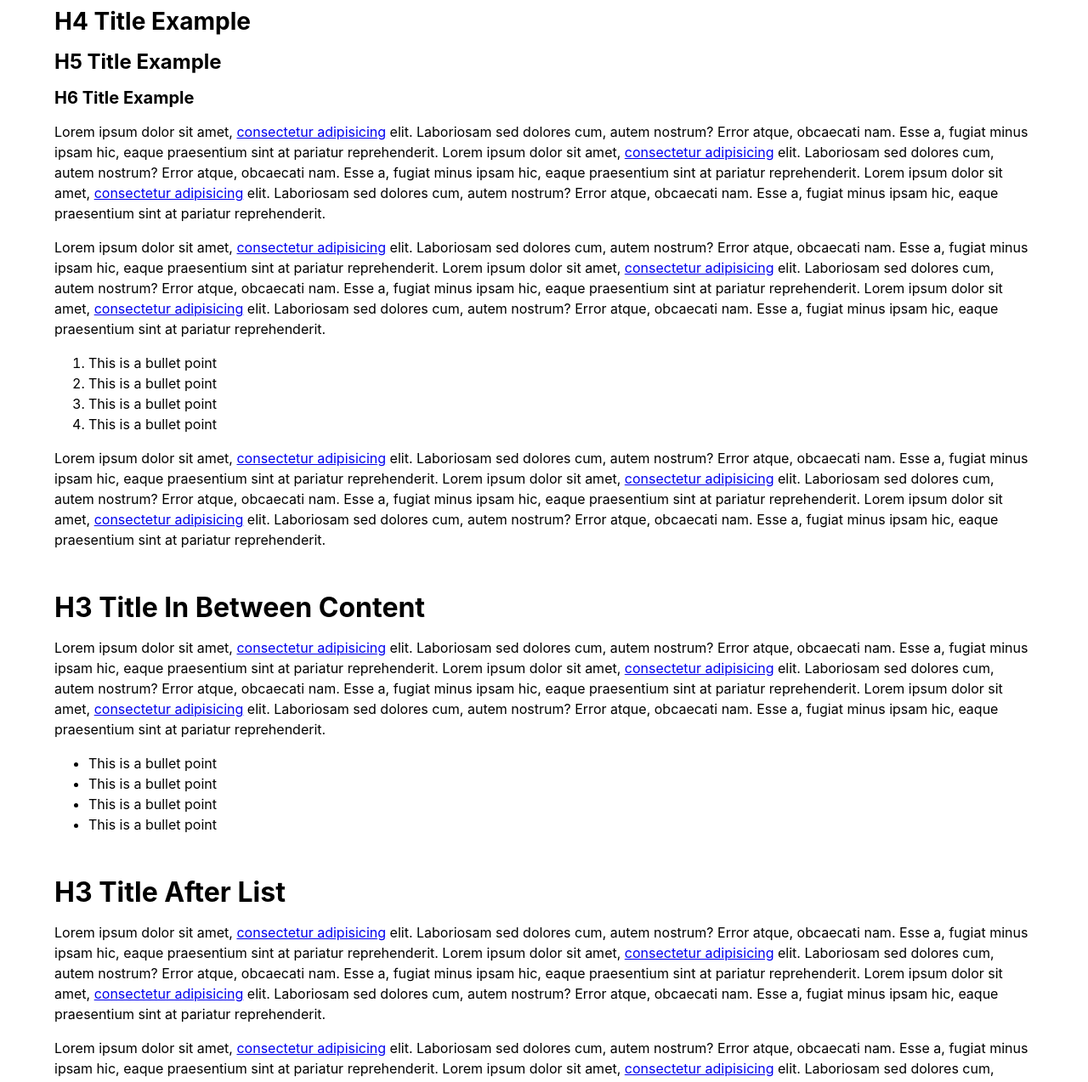
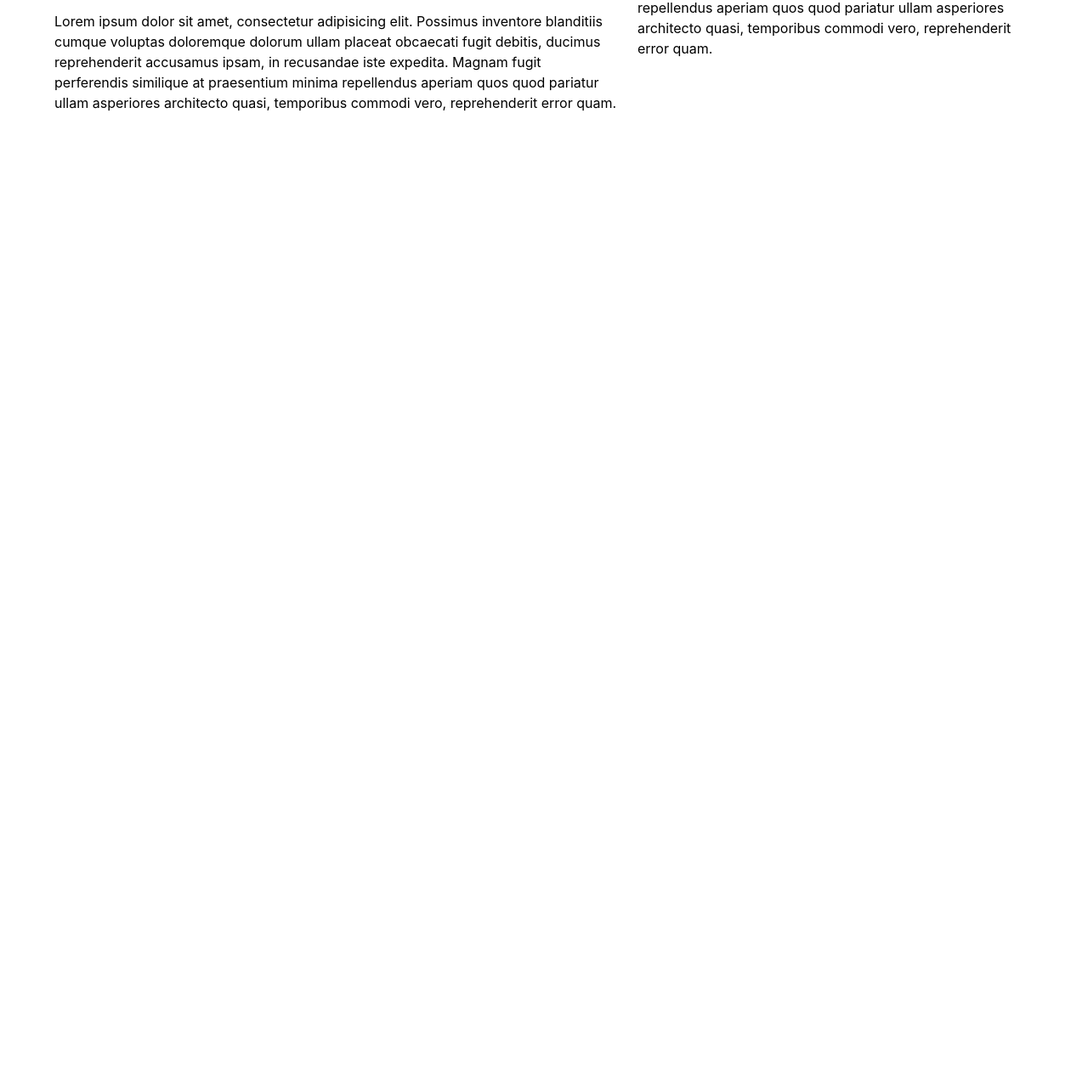
Before and after one commit to treetrum/glass-css, a website: page index.html in a window 1280 px wide. Shown: the part 338-1611 px from the top of the page at 85% size. After the commit the page ends 800 px from the top, so only its background shows below. Drawn offline with Linux system fonts and the light colour scheme.

Commit message:
Begin work on the grid system.

```diff
--- a/index.html
+++ b/index.html
@@ -18,33 +18,12 @@
         </div>
         <div class="content-container-2">
             <div class="wrap">
-                <div class="content">
-                    <h2>H2 Title Example</h2>
-                    <h3>H3 Title Example</h3>
-                    <h4>H4 Title Example</h4>
-                    <h5>H5 Title Example</h5>
-                    <h6>H6 Title Example</h6>
-
-                    <p>Lorem ipsum dolor sit amet, <a href="#">consectetur adipisicing</a> elit. Laboriosam sed dolores cum, autem nostrum? Error atque, obcaecati nam. Esse a, fugiat minus ipsam hic, eaque praesentium sint at pariatur reprehenderit. Lorem ipsum dolor sit amet, <a href="#">consectetur adipisicing</a> elit. Laboriosam sed dolores cum, autem nostrum? Error atque, obcaecati nam. Esse a, fugiat minus ipsam hic, eaque praesentium sint at pariatur reprehenderit. Lorem ipsum dolor sit amet, <a href="#">consectetur adipisicing</a> elit. Laboriosam sed dolores cum, autem nostrum? Error atque, obcaecati nam. Esse a, fugiat minus ipsam hic, eaque praesentium sint at pariatur reprehenderit.</p>
-                    <p>Lorem ipsum dolor sit amet, <a href="#">consectetur adipisicing</a> elit. Laboriosam sed dolores cum, autem nostrum? Error atque, obcaecati nam. Esse a, fugiat minus ipsam hic, eaque praesentium sint at pariatur reprehenderit. Lorem ipsum dolor sit amet, <a href="#">consectetur adipisicing</a> elit. Laboriosam sed dolores cum, autem nostrum? Error atque, obcaecati nam. Esse a, fugiat minus ipsam hic, eaque praesentium sint at pariatur reprehenderit. Lorem ipsum dolor sit amet, <a href="#">consectetur adipisicing</a> elit. Laboriosam sed dolores cum, autem nostrum? Error atque, obcaecati nam. Esse a, fugiat minus ipsam hic, eaque praesentium sint at pariatur reprehenderit.</p>
-                    <ol>
-                        <li>This is a bullet point</li>
-                        <li>This is a bullet point</li>
-                        <li>This is a bullet point</li>
-                        <li>This is a bullet point</li>
-                    </ol>
-                    <p>Lorem ipsum dolor sit amet, <a href="#">consectetur adipisicing</a> elit. Laboriosam sed dolores cum, autem nostrum? Error atque, obcaecati nam. Esse a, fugiat minus ipsam hic, eaque praesentium sint at pariatur reprehenderit. Lorem ipsum dolor sit amet, <a href="#">consectetur adipisicing</a> elit. Laboriosam sed dolores cum, autem nostrum? Error atque, obcaecati nam. Esse a, fugiat minus ipsam hic, eaque praesentium sint at pariatur reprehenderit. Lorem ipsum dolor sit amet, <a href="#">consectetur adipisicing</a> elit. Laboriosam sed dolores cum, autem nostrum? Error atque, obcaecati nam. Esse a, fugiat minus ipsam hic, eaque praesentium sint at pariatur reprehenderit.</p>
-                    <h3>H3 Title In Between Content</h3>
-                    <p>Lorem ipsum dolor sit amet, <a href="#">consectetur adipisicing</a> elit. Laboriosam sed dolores cum, autem nostrum? Error atque, obcaecati nam. Esse a, fugiat minus ipsam hic, eaque praesentium sint at pariatur reprehenderit. Lorem ipsum dolor sit amet, <a href="#">consectetur adipisicing</a> elit. Laboriosam sed dolores cum, autem nostrum? Error atque, obcaecati nam. Esse a, fugiat minus ipsam hic, eaque praesentium sint at pariatur reprehenderit. Lorem ipsum dolor sit amet, <a href="#">consectetur adipisicing</a> elit. Laboriosam sed dolores cum, autem nostrum? Error atque, obcaecati nam. Esse a, fugiat minus ipsam hic, eaque praesentium sint at pariatur reprehenderit.</p>
-                    <ul>
-                        <li>This is a bullet point</li>
-                        <li>This is a bullet point</li>
-                        <li>This is a bullet point</li>
-                        <li>This is a bullet point</li>
-                    </ul>
-                    <h3>H3 Title After List</h3>
-                    <p>Lorem ipsum dolor sit amet, <a href="#">consectetur adipisicing</a> elit. Laboriosam sed dolores cum, autem nostrum? Error atque, obcaecati nam. Esse a, fugiat minus ipsam hic, eaque praesentium sint at pariatur reprehenderit. Lorem ipsum dolor sit amet, <a href="#">consectetur adipisicing</a> elit. Laboriosam sed dolores cum, autem nostrum? Error atque, obcaecati nam. Esse a, fugiat minus ipsam hic, eaque praesentium sint at pariatur reprehenderit. Lorem ipsum dolor sit amet, <a href="#">consectetur adipisicing</a> elit. Laboriosam sed dolores cum, autem nostrum? Error atque, obcaecati nam. Esse a, fugiat minus ipsam hic, eaque praesentium sint at pariatur reprehenderit.</p>
-                    <p>Lorem ipsum dolor sit amet, <a href="#">consectetur adipisicing</a> elit. Laboriosam sed dolores cum, autem nostrum? Error atque, obcaecati nam. Esse a, fugiat minus ipsam hic, eaque praesentium sint at pariatur reprehenderit. Lorem ipsum dolor sit amet, <a href="#">consectetur adipisicing</a> elit. Laboriosam sed dolores cum, autem nostrum? Error atque, obcaecati nam. Esse a, fugiat minus ipsam hic, eaque praesentium sint at pariatur reprehenderit. Lorem ipsum dolor sit amet, <a href="#">consectetur adipisicing</a> elit. Laboriosam sed dolores cum, autem nostrum? Error atque, obcaecati nam. Esse a, fugiat minus ipsam hic, eaque praesentium sint at pariatur reprehenderit.</p>
+                <div class="small-12 medium-8 large-7 content">
+                    <p>Lorem ipsum dolor sit amet, consectetur adipisicing elit. Possimus inventore blanditiis cumque voluptas doloremque dolorum ullam placeat obcaecati fugit debitis, ducimus reprehenderit accusamus ipsam, in recusandae iste expedita. Magnam fugit perferendis similique at praesentium minima repellendus aperiam quos quod pariatur ullam asperiores architecto quasi, temporibus commodi vero, reprehenderit error quam.</p>
+                    <p>Lorem ipsum dolor sit amet, consectetur adipisicing elit. Possimus inventore blanditiis cumque voluptas doloremque dolorum ullam placeat obcaecati fugit debitis, ducimus reprehenderit accusamus ipsam, in recusandae iste expedita. Magnam fugit perferendis similique at praesentium minima repellendus aperiam quos quod pariatur ullam asperiores architecto quasi, temporibus commodi vero, reprehenderit error quam.</p>
+                </div>
+                <div class="small-12 medium-4 large-5 content">
+                    <p>Lorem ipsum dolor sit amet, consectetur adipisicing elit. Possimus inventore blanditiis cumque voluptas doloremque dolorum ullam placeat obcaecati fugit debitis, ducimus reprehenderit accusamus ipsam, in recusandae iste expedita. Magnam fugit perferendis similique at praesentium minima repellendus aperiam quos quod pariatur ullam asperiores architecto quasi, temporibus commodi vero, reprehenderit error quam.</p>
                 </div>
             </div>
         </div>
--- a/src/_grid.scss
+++ b/src/_grid.scss
@@ -10,10 +10,22 @@ html {
 
 // Setup .wrap
 .wrap {
+
+    // General setup
     margin: 0 auto;
     width: 100%;
     max-width: $wrap-max-width;
     overflow: hidden;
+
+    // Set flex display properties
+    display: flex;
+    flex-direction: row;
+    flex-wrap: wrap;
+
+    // Set gutter
+    padding-left: $content-gutter/4;
+    padding-right: $content-gutter/4;
+
     &.expanded {
         max-width: 100%;
     }
@@ -22,6 +34,26 @@ html {
 // Setup .content
 .content {
     display: block;
-    padding-left: $content-gutter/2;
-    padding-right: $content-gutter/2;
+    padding-left: $content-gutter/4;
+    padding-right: $content-gutter/4;
 }
+
+@for $i from 1 through $column-count {
+    .small-#{$i} {
+        width: (100% / $column-count) * $i;
+    }
+}
+@include breakpoint($small) {
+    @for $i from 1 through $column-count {
+        .medium-#{$i} {
+            width: (100% / $column-count) * $i;
+        }
+    }
+}
+@include breakpoint($medium) {
+    @for $i from 1 through $column-count {
+        .large-#{$i} {
+            width: (100% / $column-count) * $i;
+        }
+    }
+}
--- a/src/_variables.scss
+++ b/src/_variables.scss
@@ -13,3 +13,6 @@ $large: rem-calc(1441px);
 // Typography
 $font-family: -apple-system, BlinkMacSystemFont, "Segoe UI", "Roboto", "Oxygen", "Ubuntu", "Cantarell", "Fira Sans", "Droid Sans", "Helvetica Neue", sans-serif;
 $line-height: 1.5;
+
+// Grid
+$column-count: 12;
```
Also changed, not shown: dist/style-min.css, dist/style.css.
